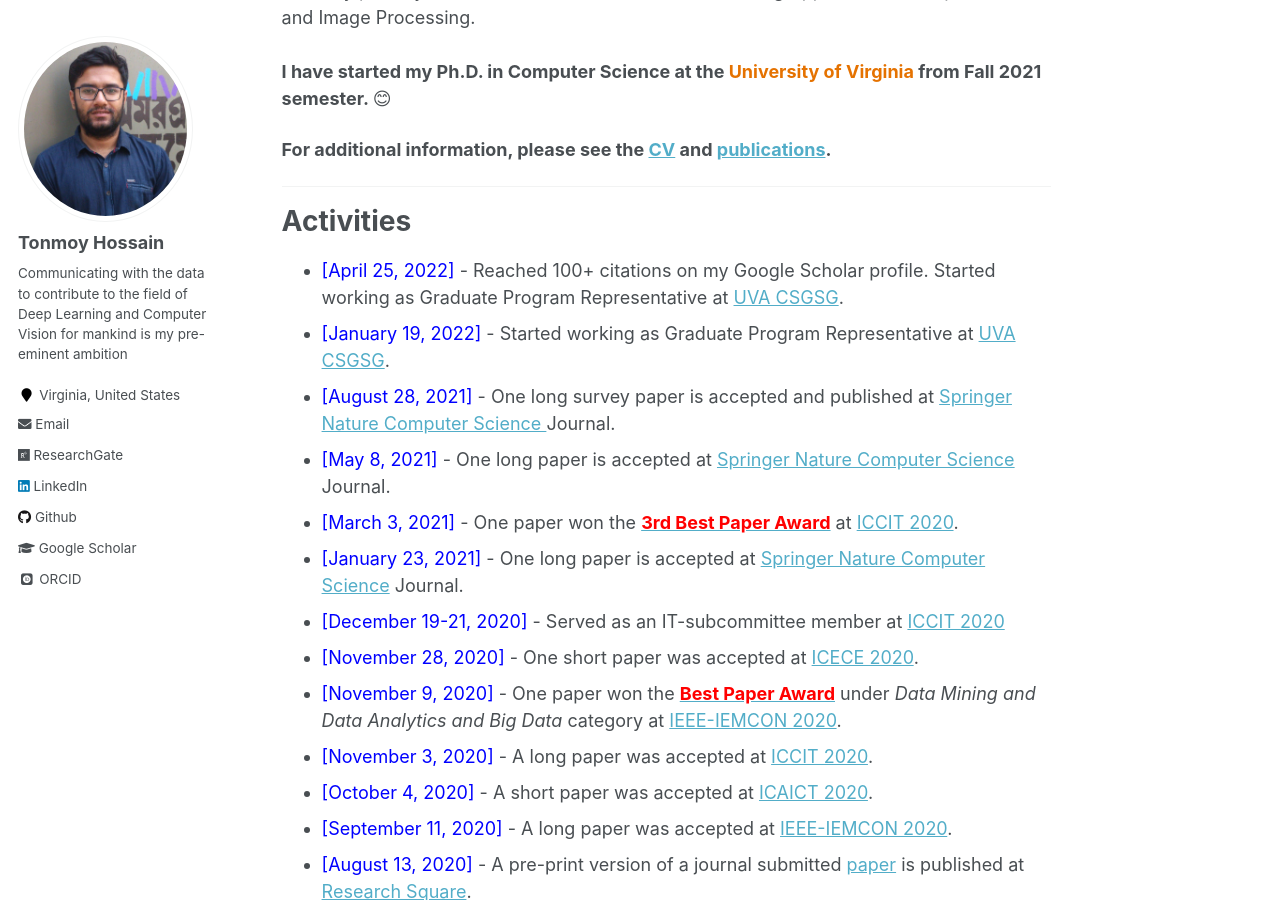
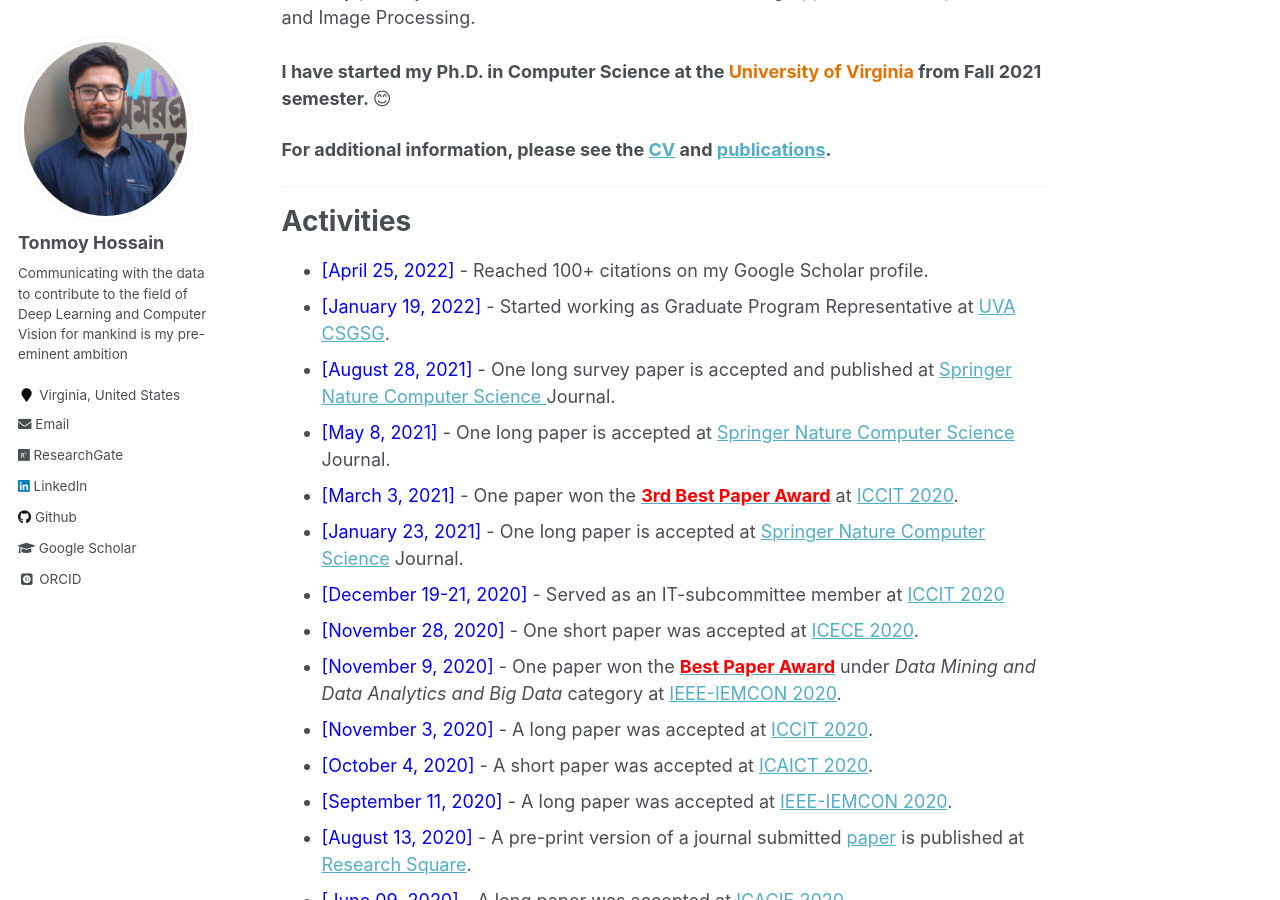
Before and after one commit to shaeekh/shaeekh.github.io, a Jekyll site: the page built from _pages/about.md, in a window 1280 px wide and 900 px high, scrolled down 313 px. Built offline with Jekyll 4.4.1, drawn with Linux system fonts in a browser that asks for light colours; some web fonts are replaced.

Commit message:
Update about.md

```diff
--- a/_pages/about.md
+++ b/_pages/about.md
@@ -23,7 +23,7 @@ I am Tonmoy Hossain, a first-year Ph.D. in CS student at the University of Virgi
 
 
 # Activities
-* <span style="color:Blue"> [April 25, 2022] </span> - Reached 100+ citations on my Google Scholar profile. Started working as Graduate Program Representative at [UVA CSGSG](https://csgsg.org/).
+* <span style="color:Blue"> [April 25, 2022] </span> - Reached 100+ citations on my Google Scholar profile.
 * <span style="color:Blue"> [January 19, 2022] </span> - Started working as Graduate Program Representative at [UVA CSGSG](https://csgsg.org/).
 * <span style="color:Blue"> [August 28, 2021] </span> - One long survey paper is accepted and published at [Springer Nature Computer Science ](https://link.springer.com/article/10.1007/s42979-021-00823-1) Journal.
 * <span style="color:Blue"> [May 8, 2021] </span> - One long paper is accepted at [Springer Nature Computer Science ](https://link.springer.com/article/10.1007/s42979-021-00690-w) Journal.
```
